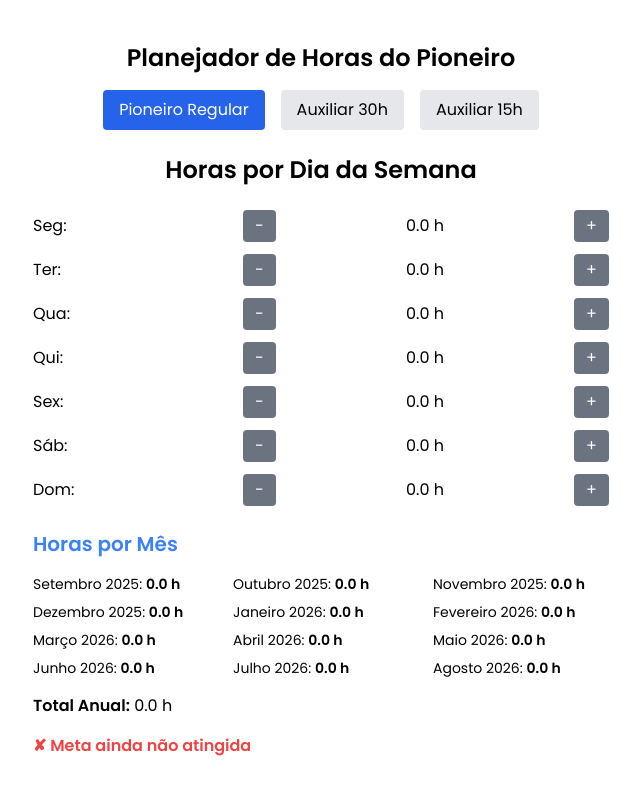
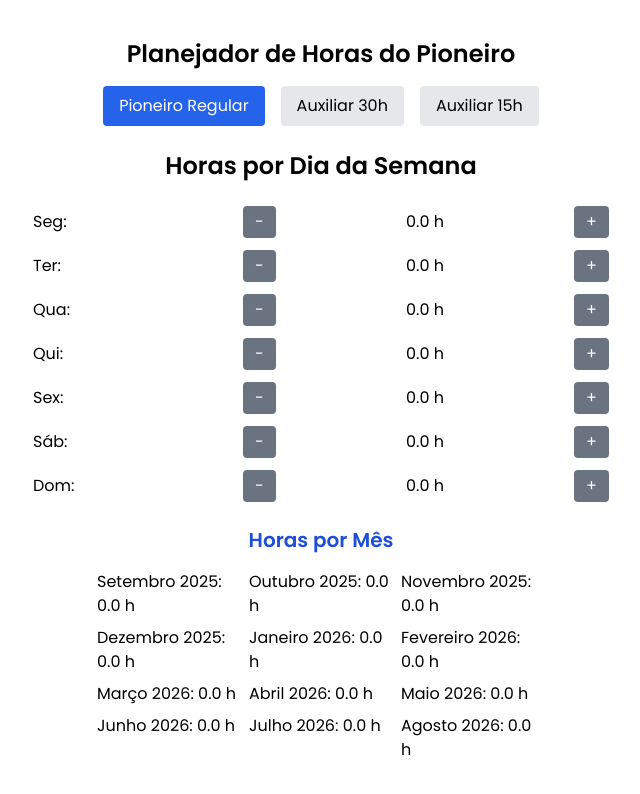
Before and after one commit to alansilvastos/planejador-horas-js, a Next.js app: page / in a window 1280 px wide. Shown: the top 794 px of the page, without its empty margins (319-959 px from the left). Built offline with nearby package versions, Linux system fonts and the light colour scheme.

Commit message:
Update ResultadoMeses.jsx

```diff
--- a/components/ResultadoMeses.jsx
+++ b/components/ResultadoMeses.jsx
@@ -1,27 +1,76 @@
 'use client';
-import React from 'react';
+import { useEffect, useState } from 'react';
 
-export default function ResultadoMeses({ planejamento, totalAnual }) {
-  const metaAnual = 600;
-  const meses = Object.keys(planejamento);
-  const atingido = totalAnual >= metaAnual;
+export default function ResultadoMeses({ planejamento, totalAnual, tipo }) {
+  const [mensagem, setMensagem] = useState('');
+  const [mesMetaRegular, setMesMetaRegular] = useState('');
+
+  const metasAuxiliar = {
+    'Auxiliar 15h': 15,
+    'Auxiliar 30h': 30,
+  };
+
+  useEffect(() => {
+    if (tipo === 'Pioneiro Regular') {
+      if (totalAnual >= 600) {
+        let acumulado = 0;
+        for (const [mes, total] of Object.entries(planejamento)) {
+          acumulado += total;
+          if (acumulado >= 600) {
+            setMesMetaRegular(mes);
+            break;
+          }
+        }
+        setMensagem(`✅ Meta Atingida em ${mesMetaRegular}`);
+      } else {
+        setMensagem(`❌ Meta ainda não atingida`);
+      }
+    } else if (tipo === 'Auxiliar 15h' || tipo === 'Auxiliar 30h') {
+      const restante = 600 - totalAnual;
+      setMensagem(`Total Anual: ${totalAnual.toFixed(1)} h — Faltam ${restante.toFixed(1)} h para 600 h`);
+    }
+  }, [planejamento, totalAnual, tipo, mesMetaRegular]);
+
+  const verificarAtingiuMetaMensal = (horas) => {
+    if (tipo === 'Auxiliar 15h') return horas >= 15;
+    if (tipo === 'Auxiliar 30h') return horas >= 30;
+    return false;
+  };
 
   return (
-    <div className="mt-10 text-left space-y-4">
-      <h3 className="text-xl font-bold text-blue-500">Horas por Mês</h3>
-      <div className="grid grid-cols-2 md:grid-cols-3 gap-x-6 gap-y-2">
-        {meses.map((mes) => (
-          <div key={mes} className="text-sm">
-            {mes}: <strong>{planejamento[mes].toFixed(1)} h</strong>
+    <div className="mt-8">
+      <h3 className="text-xl font-bold text-blue-700 mb-4">Horas por Mês</h3>
+      <div className="grid grid-cols-2 sm:grid-cols-3 gap-2 text-left max-w-md mx-auto">
+        {Object.entries(planejamento).map(([mes, horas]) => (
+          <div
+            key={mes}
+            className={`${
+              tipo === 'Pioneiro Regular' && mes === mesMetaRegular
+                ? 'text-green-600 font-bold'
+                : verificarAtingiuMetaMensal(horas)
+                ? 'text-green-500 font-semibold'
+                : ''
+            }`}
+          >
+            {mes}: {horas.toFixed(1)} h
           </div>
         ))}
       </div>
-      <div className="mt-4 text-base">
-        <strong>Total Anual:</strong> {totalAnual.toFixed(1)} h
-      </div>
-      <div className={`font-semibold ${atingido ? 'text-green-500' : 'text-red-500'}`}>
-        {atingido ? '✔ Meta Atingida!' : '✘ Meta ainda não atingida'}
-      </div>
+
+      {tipo === 'Pioneiro Regular' && (
+        <p className={`mt-4 text-base ${totalAnual >= 600 ? 'text-green-600' : 'text-red-500'}`}>
+          {mensagem}
+        </p>
+      )}
+
+      {(tipo === 'Auxiliar 15h' || tipo === 'Auxiliar 30h') && (
+        <div className="mt-4 space-y-1">
+          <p className="text-base text-gray-800 font-semibold">Total Anual: {totalAnual.toFixed(1)} h</p>
+          <p className={`text-base ${totalAnual >= 600 ? 'text-green-600' : 'text-orange-600'}`}>
+            {mensagem}
+          </p>
+        </div>
+      )}
     </div>
   );
 }
```
